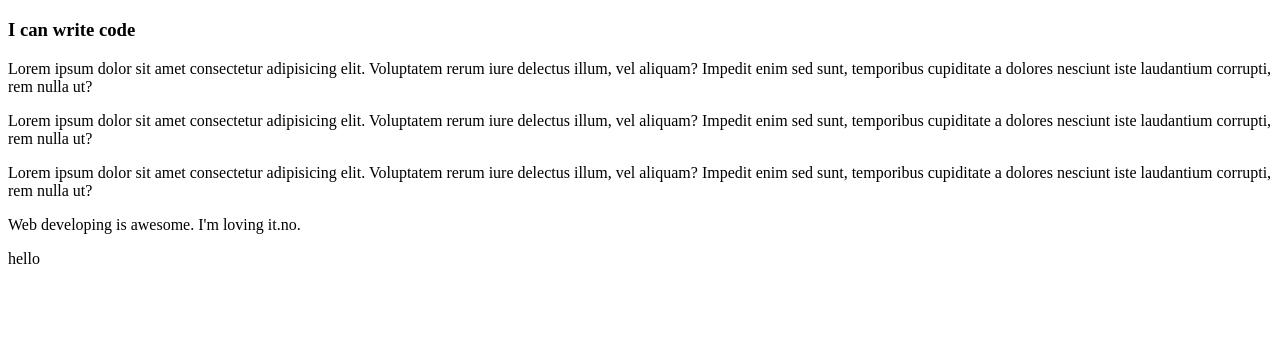
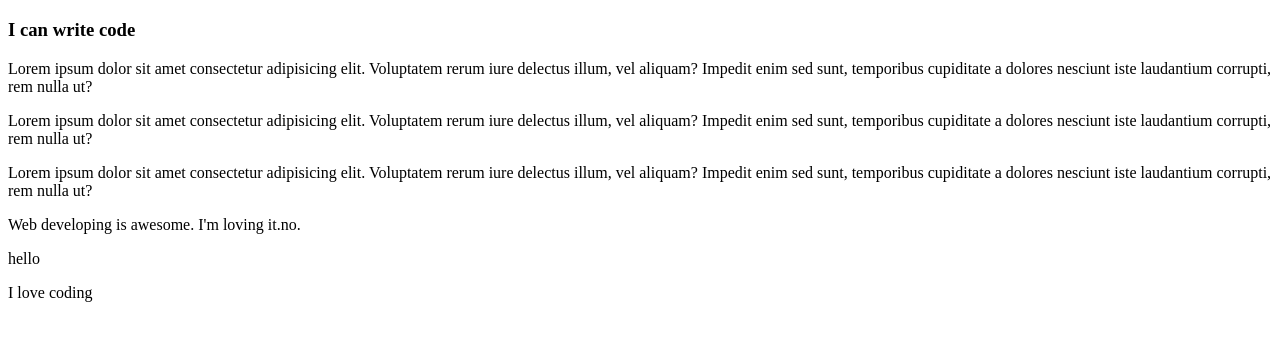
Before and after one commit to mashruf/git-practice-2, a plain HTML site: page index.html in a window 1280 px wide. Shown: the part 61-402 px from the top of the page. Drawn offline with Linux system fonts and the light colour scheme.

Commit message:
Update index.html

```diff
--- a/index.html
+++ b/index.html
@@ -26,6 +26,7 @@
 
     <p>Web developing is awesome. I'm loving it.no.</p>
     <p>hello</p>
+    <p>I love coding</p>
 </body>
 
 </html>
```
